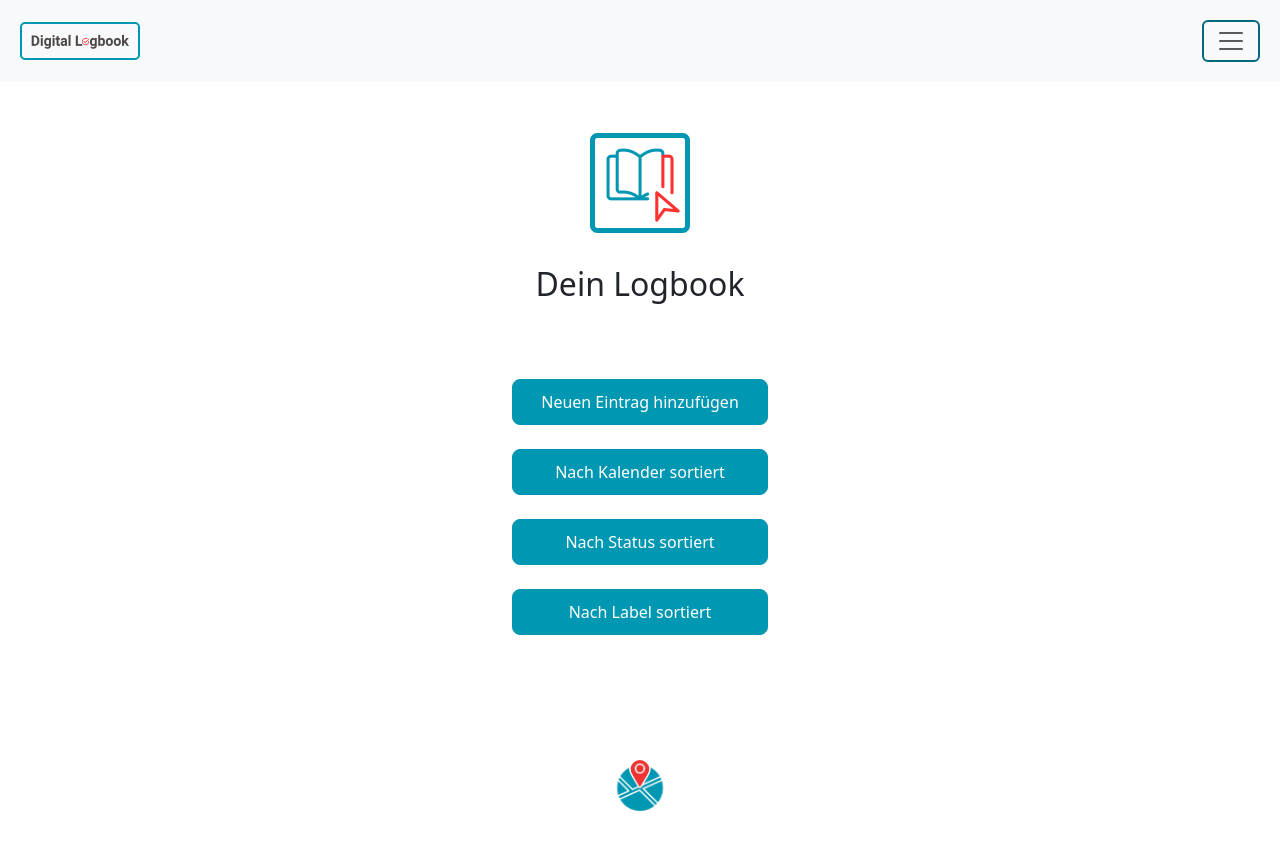
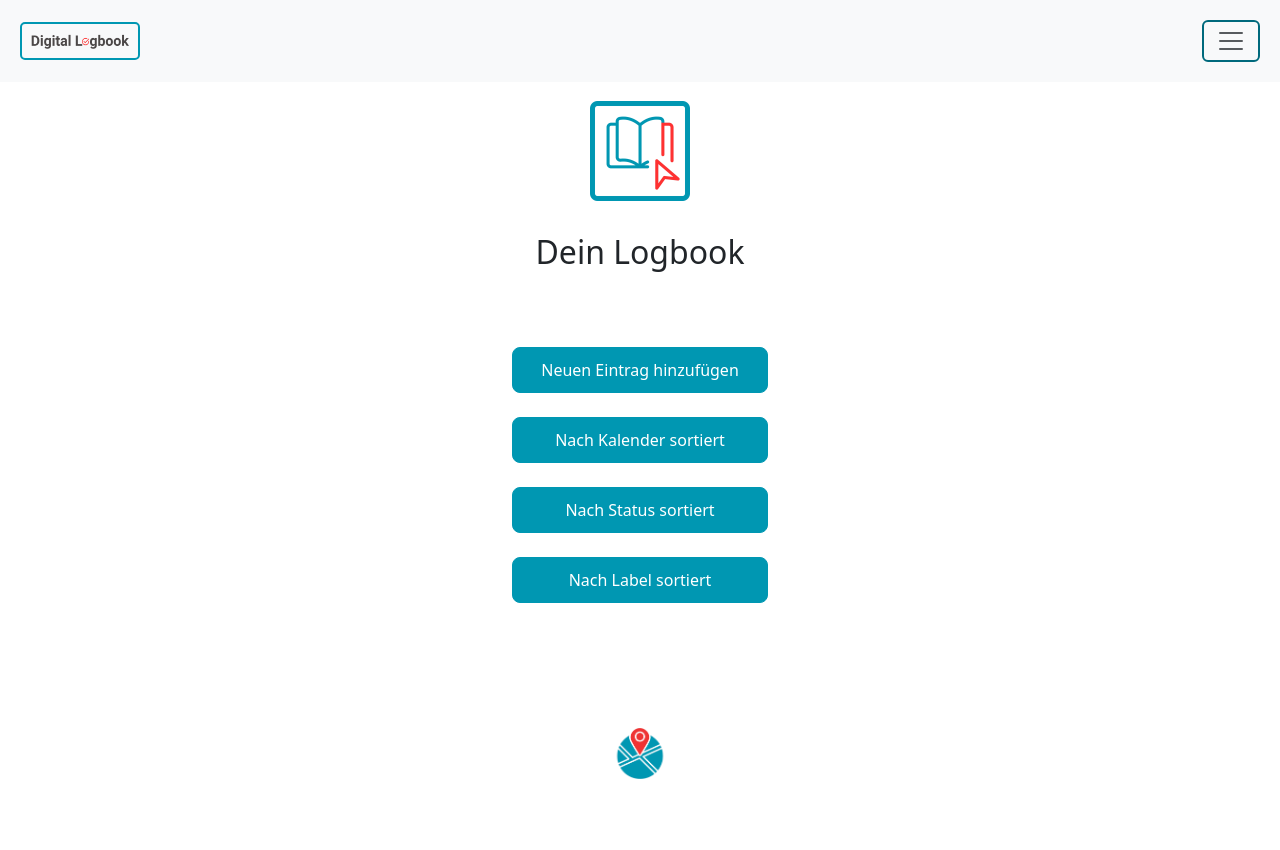
Before and after one commit to acrivopoulosdotcom/digital-logbook, a React (Vite) app in the folder frontend/: page / in a window 1280 px wide. Shown: the top 850 px of the page. After the commit the page ends 800 px from the top, so only its background shows below. Built offline with nearby package versions, Linux system fonts and the light colour scheme.

Commit message:
modify min-width

```diff
--- a/frontend/src/App.css
+++ b/frontend/src/App.css
@@ -1,7 +1,6 @@
 #root {
   max-width: 1280px;
-  min-width: 428px;
+  min-width: 390px;
   margin: 0 auto;
-  padding: 2rem;
   text-align: center;
 }
```
